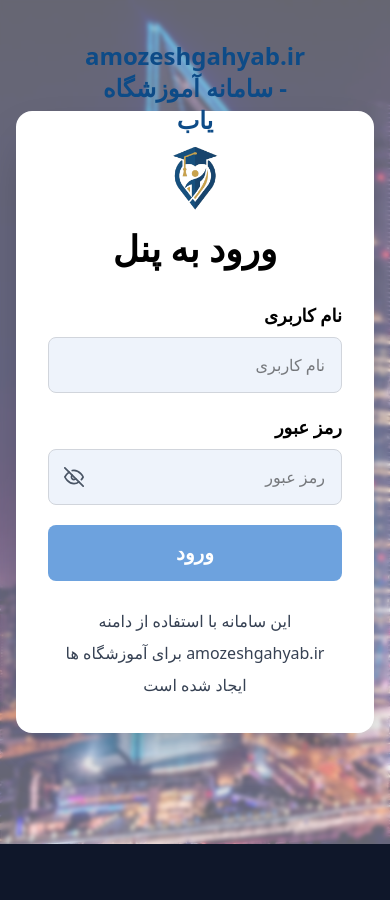
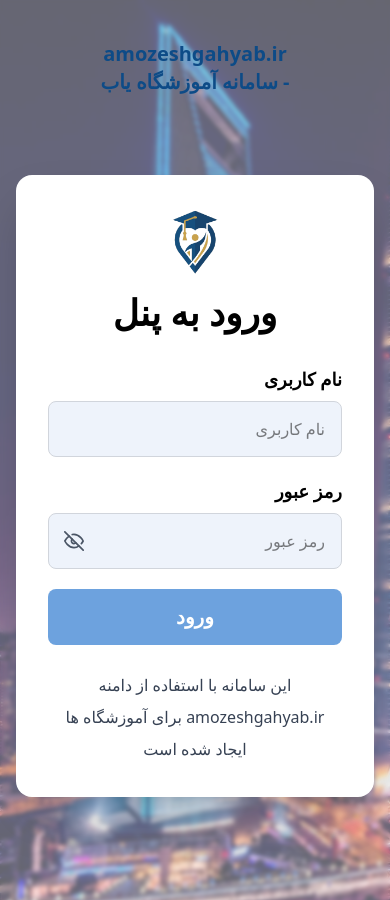
Before and after one commit to iranpsc/AmozeshgahYab-Front, a Next.js app: page /login in a window 390 px wide. Shown: the top 900 px of the page. Built offline with nearby package versions, Linux system fonts and the light colour scheme.

Commit message:
fix mobile v

```diff
--- a/src/app/layout.tsx
+++ b/src/app/layout.tsx
@@ -18,7 +18,8 @@
 }>) {
   return (
     <html lang="fa" dir="rtl">
-      <body className={`${azarMehr.variable} ${rokh.variable}`}>{children}
+      <body className={`${azarMehr.variable} ${rokh.variable}`}>
+        {children}
         <Footer />
       </body>
     </html>
--- a/src/app/login/page.tsx
+++ b/src/app/login/page.tsx
@@ -51,7 +51,7 @@
 
       {/* Header */}
       <div className="absolute top-10 left-1/2 z-20 -translate-x-1/2">
-        <h1 className="text-center text-2xl md:text-4xl font-bold text-[#0d4b87]">
+        <h1 className="text-center text-xl lg:text-2xl md:text-4xl font-bold text-[#0d4b87]">
           amozeshgahyab.ir - سامانه آموزشگاه یاب
         </h1>
       </div>
@@ -71,7 +71,7 @@
       <div className="absolute inset-0 bg-white/40 backdrop-blur-[2px]" />
 
       {/* Login Card */}
-      <div className="relative z-10 flex min-h-screen items-center justify-center px-4">
+      <div className="relative z-10 flex min-h-screen items-center justify-center px-4 mt-16 lg:mt-0">
         <div className="w-full max-w-[430px] rounded-2xl bg-white p-8 shadow-2xl text-black">
 
           {/* Logo */}
```
